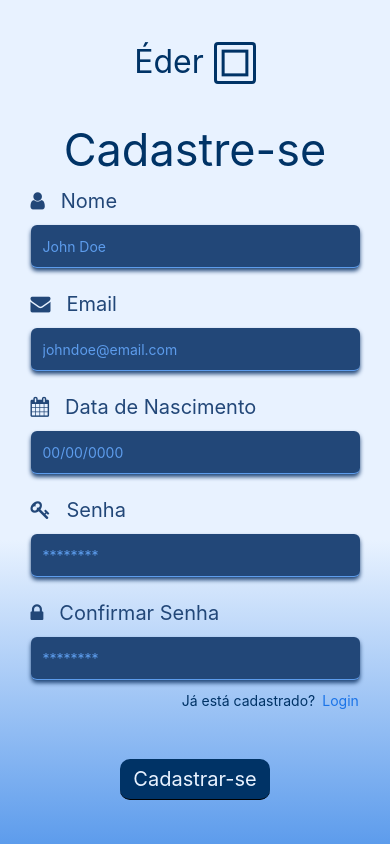
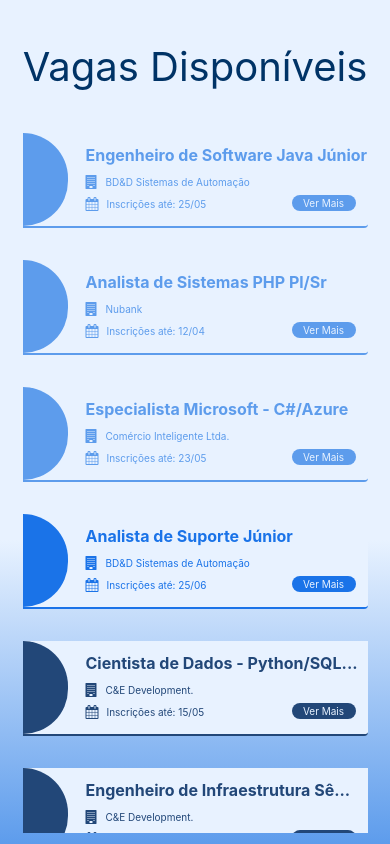
Before and after one commit to patrickfc17/Eder, a React Native app: screen / in a window 390 px wide. Built offline with nearby package versions, Linux system fonts and the light colour scheme.

Commit message:
:art: Rename Home Page file

```diff
--- a/App.js
+++ b/App.js
@@ -1,6 +1,6 @@
 import { StyleSheet, View } from 'react-native'
 import { LinearGradient } from 'expo-linear-gradient'
-import { CadastreSePage } from './pages/CadastreSePage'
+import { HomePage } from './pages/HomePage'
 import config from './styles.config'
 
 const { lighter, light } = config.colors
@@ -17,7 +17,7 @@ export default function App() {
         colors={[lighter, lighter, light]}
         locations={[locations.start, locations.middle, locations.end]}
         style={styles.container}>
-        <CadastreSePage />
+        <HomePage />
       </LinearGradient>
     </View>
   )
--- a/pages/Home.jsx
+++ b/pages/HomePage.jsx
@@ -50,7 +50,7 @@ const vagas = [
   },
 ]
 
-export const Home = () => {
+export const HomePage = () => {
   return (
     <SafeAreaProvider>
       <SafeAreaView style={styles.container}>
```
